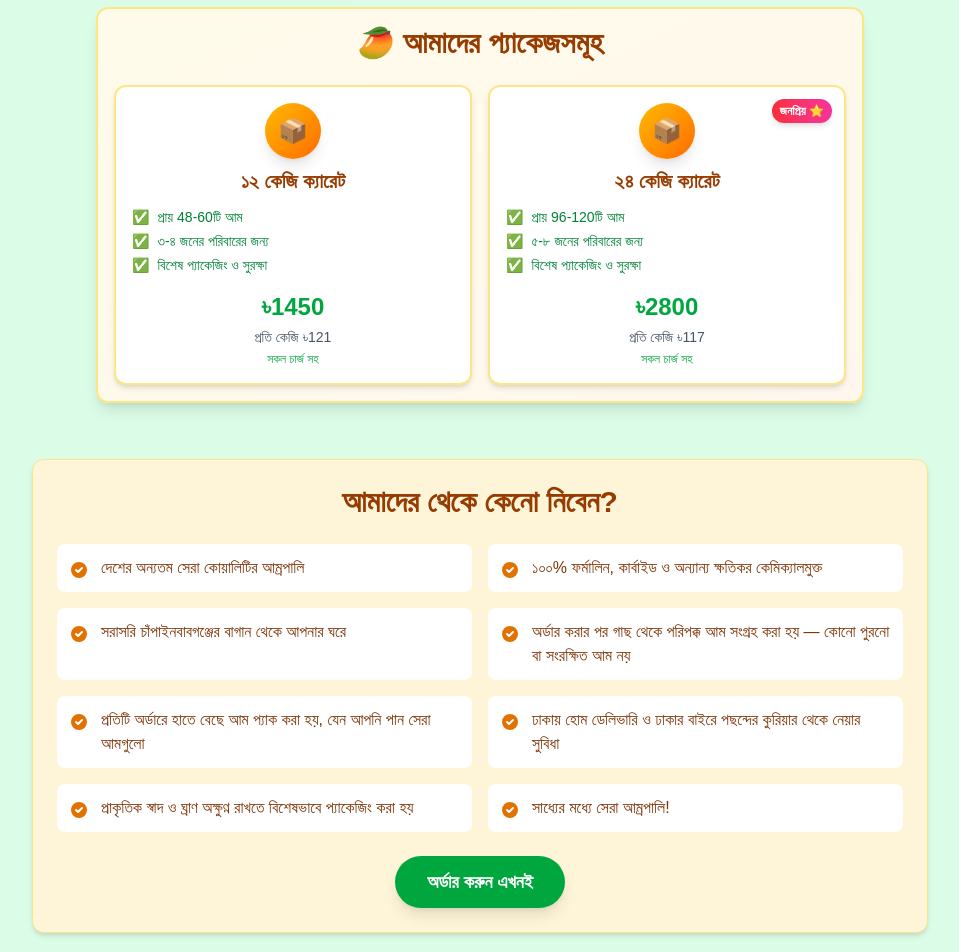
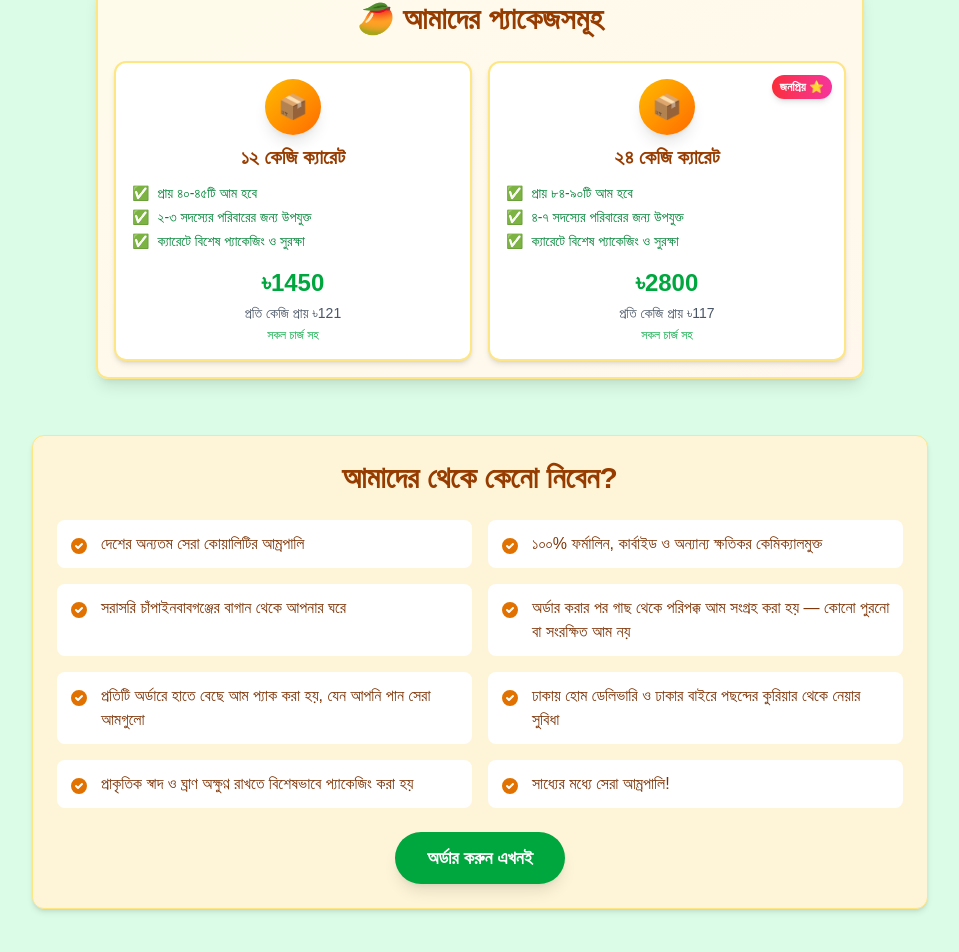
Before and after one commit to eshromanch/project-aam, a Next.js app: page / in a window 1280 px wide. Shown: the part 1937-2889 px from the top of the page, without its empty margins (160-1119 px from the left). Built offline with nearby package versions, Linux system fonts and the light colour scheme.

Commit message:
package highlight section2

```diff
--- a/src/app/page.tsx
+++ b/src/app/page.tsx
@@ -324,8 +324,6 @@ const handleShowPayment = () => {
           />
         </div>
       </div>
-      // Add this section right after your "কাস্টমার রিভিও" section and before the order button
-// Replace the existing simple order button with this enhanced product options showcase
 
 {/* Product Options Showcase Section */}
 <div className="w-full max-w-3xl mx-auto my-6 p-4 bg-gradient-to-br from-amber-50 to-orange-50 rounded-xl shadow-lg border-2 border-amber-200">
@@ -361,17 +359,18 @@ const handleShowPayment = () => {
           <div className="space-y-1 mb-4">
             <div className="flex items-center gap-2 text-green-700 text-sm">
               <span className="text-green-500">✅</span>
-              <span>প্রায় {Math.floor(option.value * 4)}-{Math.ceil(option.value * 5)}টি আম</span>
+              <span>প্রায় {option.value === 12 ? '৪০-৪৫' : '৮৪-৯০'}
+টি আম হবে</span>
             </div>
             <div className="flex items-center gap-2 text-green-700 text-sm">
               <span className="text-green-500">✅</span>
               <span>
-                {option.value === 12 ? '৩-৪ জনের পরিবারের জন্য' : '৫-৮ জনের পরিবারের জন্য'}
+                {option.value === 12 ? '২-৩ সদস্যের পরিবারের জন্য উপযুক্ত' : '৪-৭  সদস্যের পরিবারের জন্য উপযুক্ত'}
               </span>
             </div>
             <div className="flex items-center gap-2 text-green-700 text-sm">
               <span className="text-green-500">✅</span>
-              <span>বিশেষ প্যাকেজিং ও সুরক্ষা</span>
+              <span>ক্যারেটে বিশেষ প্যাকেজিং ও সুরক্ষা</span>
             </div>
           </div>
 
@@ -381,7 +380,7 @@ const handleShowPayment = () => {
               ৳{option.price}
             </div>
             <div className="text-sm text-gray-600">
-              প্রতি কেজি ৳{Math.round(option.price / option.value)}
+              প্রতি কেজি প্রায় ৳{Math.round(option.price / option.value)}
             </div>
             <div className="text-xs text-green-600 font-medium mt-1">
               সকল চার্জ সহ
```
